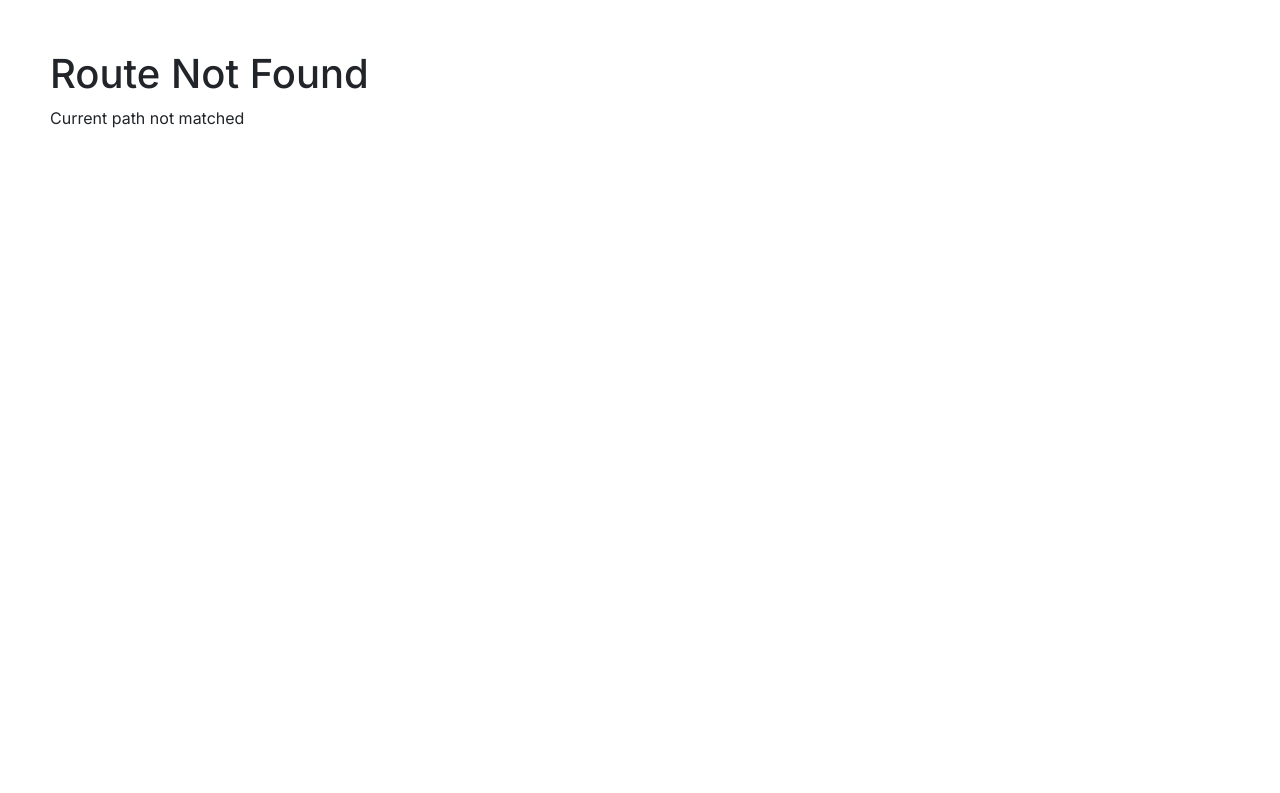
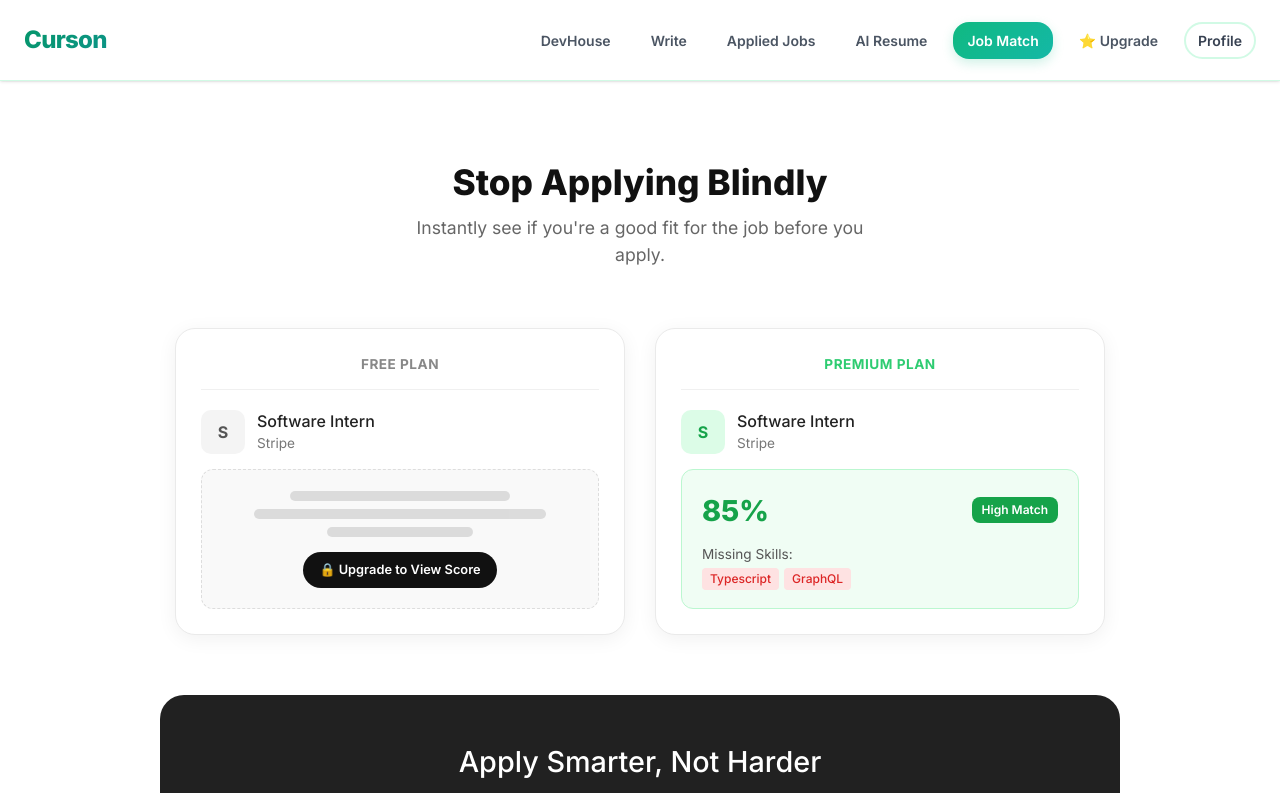
Before and after one commit to Curson-in/jobtalent_frontend, a React (Vite) app: page /talent/job-match in a window 1280 px wide. Before the commit this address had no page. Shown: the top 793 px of the page. Built offline with nearby package versions, Linux system fonts and the light colour scheme; sample sign-in values are in the browser's storage.

Commit message:
page updated

```diff
--- a/src/App.jsx
+++ b/src/App.jsx
@@ -36,7 +36,7 @@ import WriteBlog from "./pages/WriteBlog";
 import BlogDetail from "./pages/BlogDetail";
 
 import Discover from "./pages/Discover.jsx";
-
+import JobMatchPage from './pages/premium/JobMatchPage';
 
 
 
@@ -103,6 +103,15 @@ function App() {
         element={
           <ProtectedRoute role="talent">
             <TalentOnboarding />
+          </ProtectedRoute>
+        }
+      />
+
+<Route
+        path="/talent/job-match"
+        element={
+          <ProtectedRoute>
+            <JobMatchPage />
           </ProtectedRoute>
         }
       />
--- a/src/assets/css/auth.css
+++ b/src/assets/css/auth.css
@@ -10,6 +10,7 @@
   --shadow-focus: 0 0 0 1px rgba(79, 70, 229, 0.5),
                   0 18px 45px rgba(79, 70, 229, 0.28);
 }
+
 
 /* Page shell */
 .auth-container {
--- a/src/assets/css/dashboard.css
+++ b/src/assets/css/dashboard.css
@@ -133,6 +133,17 @@ body {
   transition: all var(--transition-base);
   box-shadow: var(--shadow-sm);
 }
+/* Add to navbar-premium.css */
+.nav-item {
+  text-decoration: none !important;
+  color: #555; /* Or whatever your button color is */
+  /* ... rest of your button styles */
+}
+
+.nav-item.active {
+  color: #2ecc71; /* Your active color */
+}
+
 
 .container-premium {
   max-width: 1280px;
--- /dev/null
+++ b/src/assets/css/job-match.css
@@ -0,0 +1,244 @@
+/* job-match.css */
+
+.match-page-container {
+  padding: 40px 20px;
+  max-width: 1000px; /* Reduced width for better focus */
+  margin: 0 auto;
+  font-family: 'Inter', sans-serif;
+  min-height: 100vh;
+}
+
+.match-hero {
+  text-align: center;
+  margin: 40px 0 60px;
+}
+
+.match-hero h1 {
+  font-size: 2.2rem;
+  color: #111;
+  font-weight: 800;
+  margin-bottom: 12px;
+}
+
+.match-hero p {
+  font-size: 1.1rem;
+  color: #666;
+  max-width: 500px;
+  margin: 0 auto;
+}
+
+/* RESPONSIVE GRID */
+.comparison-section {
+  display: flex;
+  flex-direction: row;
+  gap: 30px;
+  justify-content: center;
+  margin-bottom: 60px;
+}
+
+.comparison-card-wrapper {
+  flex: 1;
+  max-width: 450px;
+  background: white;
+  border-radius: 20px;
+  padding: 25px;
+  box-shadow: 0 4px 20px rgba(0,0,0,0.06);
+  border: 1px solid #eaeaea;
+  display: flex;
+  flex-direction: column;
+}
+
+.comparison-label {
+  text-align: center;
+  font-size: 0.85rem;
+  font-weight: 700;
+  letter-spacing: 0.5px;
+  text-transform: uppercase;
+  margin-bottom: 20px;
+  padding-bottom: 15px;
+  border-bottom: 1px solid #f0f0f0;
+}
+
+.label-free { color: #888; }
+.label-pro { color: #2ecc71; }
+
+/* JOB CARD INTERNALS */
+.mock-card-inner {
+  display: flex;
+  flex-direction: column;
+  gap: 15px;
+  height: 100%;
+}
+
+.mock-header {
+  display: flex;
+  align-items: center;
+  gap: 12px;
+}
+
+.mock-logo {
+  width: 44px;
+  height: 44px;
+  background: #f4f4f4;
+  border-radius: 10px;
+  display: flex;
+  align-items: center;
+  justify-content: center;
+  font-weight: 700;
+  color: #555;
+}
+
+.mock-info h3 { margin: 0; font-size: 1rem; color: #222; }
+.mock-info p { margin: 2px 0 0; font-size: 0.85rem; color: #777; }
+
+/* MATCH AREAS */
+.match-area-free {
+  background: #f9f9f9;
+  border-radius: 12px;
+  padding: 20px 15px;
+  text-align: center;
+  display: flex;
+  flex-direction: column;
+  align-items: center;
+  justify-content: center;
+  height: 140px; /* Fixed height for alignment */
+  border: 1px dashed #ddd;
+}
+
+.blur-lines {
+  width: 100%;
+  display: flex;
+  flex-direction: column;
+  gap: 8px;
+  align-items: center;
+  margin-bottom: 15px;
+  opacity: 0.3;
+}
+
+.blur-line {
+  height: 10px;
+  background: #999;
+  border-radius: 5px;
+}
+
+.lock-btn {
+  background: #111;
+  color: white;
+  padding: 8px 16px;
+  border-radius: 20px;
+  font-size: 0.8rem;
+  font-weight: 600;
+  display: flex;
+  align-items: center;
+  gap: 6px;
+}
+
+.match-area-premium {
+  background: #f0fdf4;
+  border-radius: 12px;
+  padding: 20px;
+  height: 140px; /* Fixed height for alignment */
+  border: 1px solid #bbf7d0;
+  display: flex;
+  flex-direction: column;
+  justify-content: center;
+}
+
+.score-display {
+  display: flex;
+  align-items: center;
+  justify-content: space-between;
+  margin-bottom: 12px;
+}
+
+.score-big {
+  font-size: 1.8rem;
+  font-weight: 800;
+  color: #16a34a;
+}
+
+.score-badge {
+  background: #16a34a;
+  color: white;
+  padding: 4px 10px;
+  border-radius: 8px;
+  font-size: 0.75rem;
+  font-weight: 600;
+}
+
+.missing-display {
+  font-size: 0.85rem;
+  color: #555;
+}
+
+.tag-miss {
+  display: inline-block;
+  background: #fee2e2;
+  color: #dc2626;
+  padding: 2px 8px;
+  border-radius: 4px;
+  font-size: 0.75rem;
+  margin-right: 5px;
+  margin-top: 4px;
+  font-weight: 500;
+}
+
+/* CTA */
+.cta-banner {
+  background: #212121;
+  color: white;
+  border-radius: 24px;
+  padding: 50px 30px;
+  text-align: center;
+  position: relative;
+  overflow: hidden;
+}
+
+.cta-banner h2 {
+  font-size: 1.8rem;
+  margin-bottom: 10px;
+  color: white;
+}
+
+.cta-banner p {
+  color: #aaa;
+  margin-bottom: 30px;
+}
+
+.btn-cta-green {
+  background: #2ecc71;
+  color: white;
+  border: none;
+  padding: 16px 40px;
+  font-size: 1rem;
+  font-weight: 600;
+  border-radius: 12px;
+  cursor: pointer;
+  transition: transform 0.2s;
+  box-shadow: 0 4px 15px rgba(46, 204, 113, 0.4);
+}
+
+.btn-cta-green:hover {
+  transform: translateY(-2px);
+  background: #27ae60;
+}
+
+/* 📱 MOBILE FIXES */
+@media (max-width: 768px) {
+  .comparison-section {
+    flex-direction: column;
+    gap: 20px;
+  }
+
+  .comparison-card-wrapper {
+    max-width: 100%;
+  }
+
+  .cta-banner {
+    padding: 40px 20px;
+  }
+
+  .btn-cta-green {
+    width: 100%;
+  }
+}
--- a/src/components/NavbarPremium.jsx
+++ b/src/components/NavbarPremium.jsx
@@ -94,6 +94,19 @@ export default function NavbarPremium({ active = "", onTabChange }) {
                AI Resume
             </button>
 
+
+           {isFreePlan && (
+              <button
+                className={`nav-btn ${active === "job-match" ? "nav-btn-active" : ""}`}
+                onClick={() => {
+                  setMobileOpen(false);
+                  navigate("/talent/job-match");
+                }}
+              >
+                Job Match
+              </button>
+            )}
+
             {/* ✅ ONLY FREE USERS */}
             {isFreePlan && (
               <button
--- a/src/pages/TalentDashboard.jsx
+++ b/src/pages/TalentDashboard.jsx
@@ -542,8 +542,8 @@ useEffect(() => {
         </div>
 
         {/* ✅ MOVE MATCH CARD HERE */}
-<JobMatchCard jobId={job.id} index={index} />
-
+{/* ✅ Only show Match Card if user is NOT on free plan (Hides Upgrade UI) */}
+{!isFreePlan && <JobMatchCard jobId={job.id} index={index} />}
         {/* DESCRIPTION (flex-grow keeps button aligned) */}
         <div className="job-description-wrapper">
           {job.description && (
--- /dev/null
+++ b/src/pages/premium/JobMatchPage.jsx
@@ -0,0 +1,84 @@
+import React from 'react';
+import '../../assets/css/job-match.css';
+import { useNavigate } from 'react-router-dom';
+import NavbarPremium from '../../components/NavbarPremium';
+
+export default function JobMatchPage() {
+  const navigate = useNavigate();
+
+  return (
+    <>
+      <NavbarPremium active="job-match" />
+
+      <div className="match-page-container">
+
+        <div className="match-hero">
+          <h1>Stop Applying Blindly</h1>
+          <p>Instantly see if you're a good fit for the job before you apply.</p>
+        </div>
+
+        <div className="comparison-section">
+
+          {/* FREE CARD */}
+          <div className="comparison-card-wrapper">
+            <div className="comparison-label label-free">Free Plan</div>
+            <div className="mock-card-inner">
+              <div className="mock-header">
+                <div className="mock-logo">S</div>
+                <div className="mock-info">
+                  <h3>Software Intern</h3>
+                  <p>Stripe</p>
+                </div>
+              </div>
+              <div className="match-area-free">
+                <div className="blur-lines">
+                  <div className="blur-line" style={{width: '60%'}}></div>
+                  <div className="blur-line" style={{width: '80%'}}></div>
+                  <div className="blur-line" style={{width: '40%'}}></div>
+                </div>
+                <div className="lock-btn" onClick={() => navigate('/pricing')}>
+                  🔒 Upgrade to View Score
+                </div>
+              </div>
+            </div>
+          </div>
+
+          {/* PREMIUM CARD */}
+          <div className="comparison-card-wrapper">
+            <div className="comparison-label label-pro">Premium Plan</div>
+            <div className="mock-card-inner">
+              <div className="mock-header">
+                <div className="mock-logo" style={{background: '#dcfce7', color: '#16a34a'}}>S</div>
+                <div className="mock-info">
+                  <h3>Software Intern</h3>
+                  <p>Stripe</p>
+                </div>
+              </div>
+              <div className="match-area-premium">
+                <div className="score-display">
+                  <span className="score-big">85%</span>
+                  <span className="score-badge">High Match</span>
+                </div>
+                <div className="missing-display">
+                  <span>Missing Skills:</span><br/>
+                  <span className="tag-miss">Typescript</span>
+                  <span className="tag-miss">GraphQL</span>
+                </div>
+              </div>
+            </div>
+          </div>
+
+        </div>
+
+        <div className="cta-banner">
+          <h2>Apply Smarter, Not Harder</h2>
+          <p>Get instant feedback on every single job post.</p>
+          <button className="btn-cta-green" onClick={() => navigate('/pricing')}>
+            Unlock Job Match Score
+          </button>
+        </div>
+
+      </div>
+    </>
+  );
+}
--- a/src/pages/premium/Pricing.jsx
+++ b/src/pages/premium/Pricing.jsx
@@ -25,8 +25,8 @@ export default function Pricing() {
       features: [
         "Everything in Starter",
         "Follow-up messages",
-        "60 Profile boost (Top 10%)",
-        "Resume insights",
+        "60 days Profile boost (Top 10%)",
+        "Resume enhancement and tips",
         "Higher recruiter visibility"
       ]
     },
```
